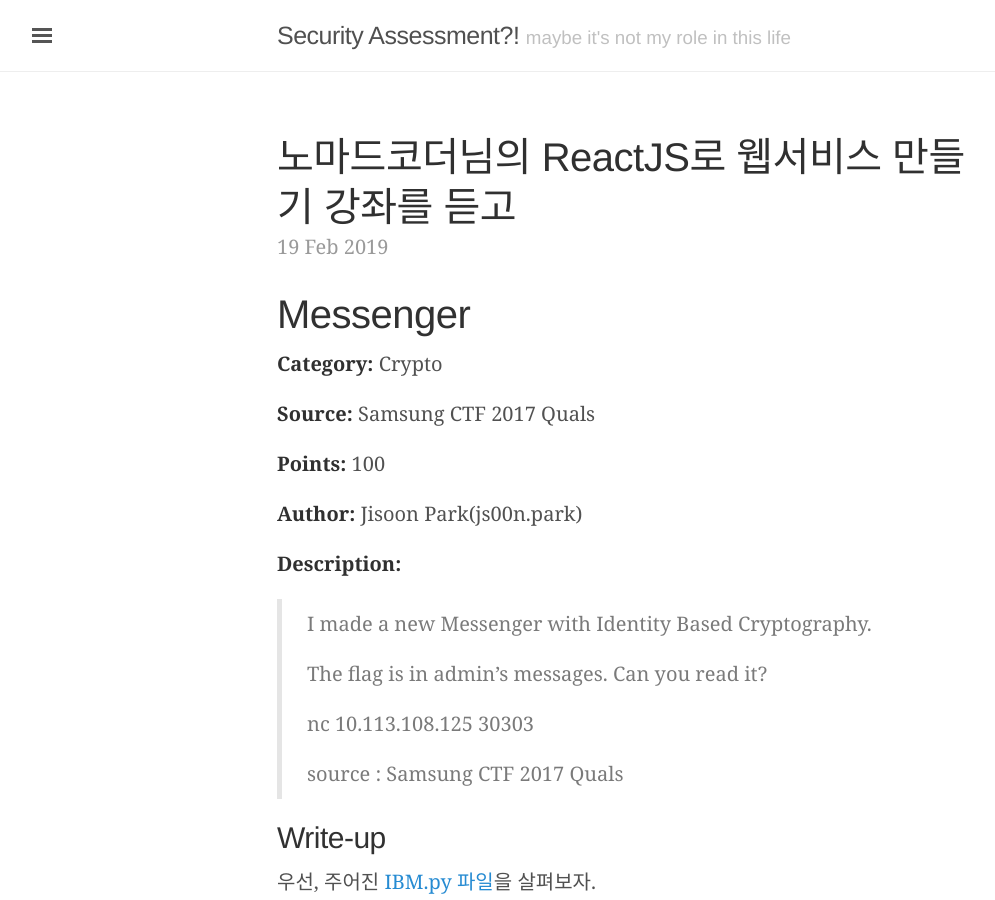
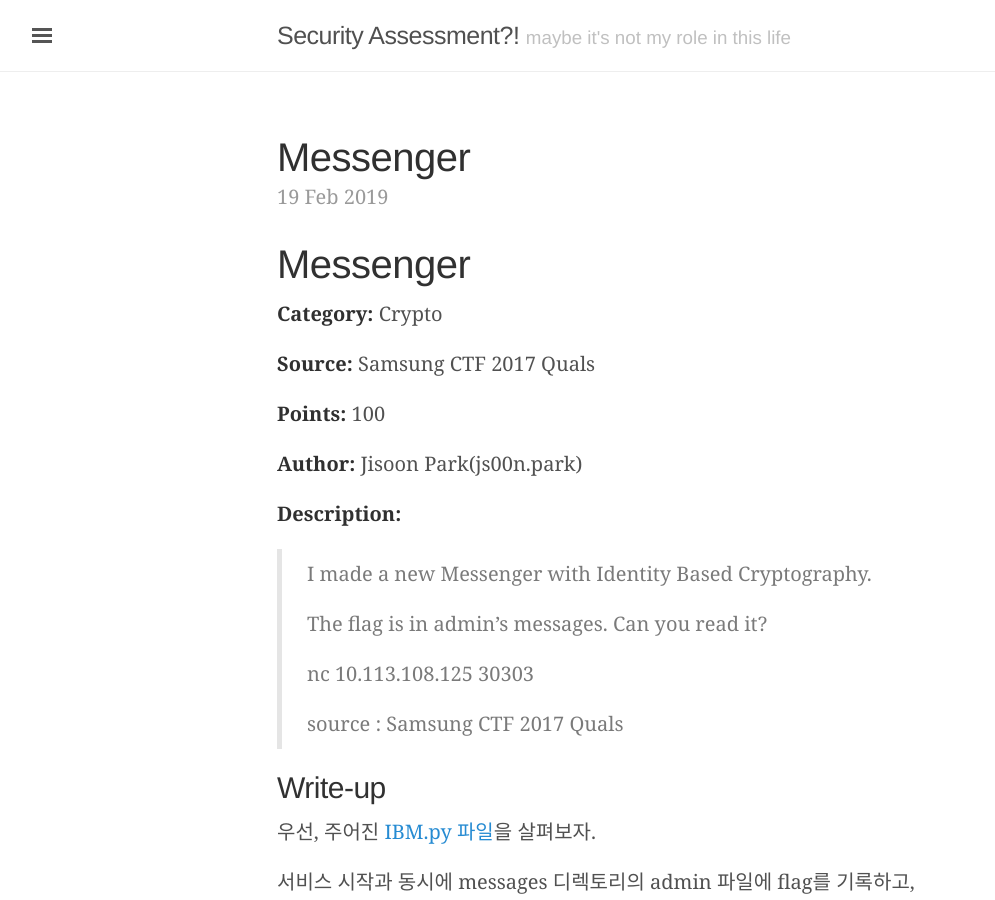
Before and after one commit to JisoonPark/writeup, a Jekyll site: the page built from _posts/2019-02-19-Messenger.md, in a window 1280 px wide and 900 px high. Shown: the whole window, without its empty margins (3-998 px from the left). Built offline with Jekyll 4.4.1, drawn with Linux system fonts in a browser that asks for light colours; nearby versions of some CDN libraries; some web fonts are replaced; library files that are not in the unit come from our copies.

Commit message:
Update 2019-02-19-Messenger.md

```diff
--- a/_posts/2019-02-19-Messenger.md
+++ b/_posts/2019-02-19-Messenger.md
@@ -1,6 +1,6 @@
 ---
 layout: post
-title: 노마드코더님의 ReactJS로 웹서비스 만들기 강좌를 듣고
+title: Messenger
 category: Crypto
 tag: [algebra, extended_euclidean_algorithm]
 ---
```
